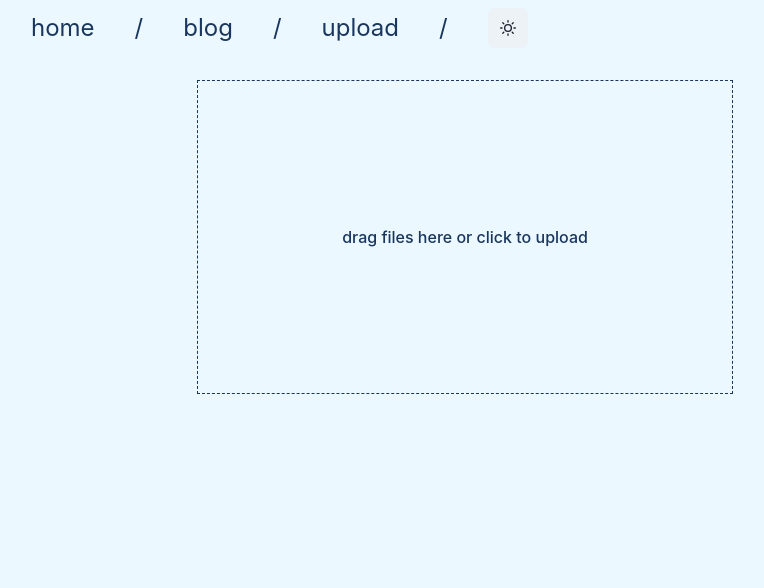
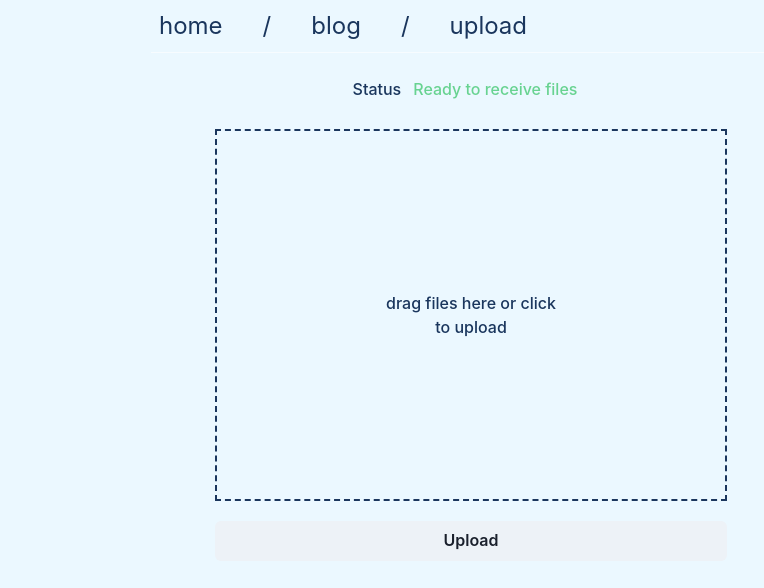
Before and after one commit to persorkki/sihahdus-phoenix, a Next.js app: page /upload in a window 1280 px wide. Shown: the top 588 px of the page, without its empty margins (169-933 px from the left). Built offline with nearby package versions, Linux system fonts and the light colour scheme.

Commit message:
initial uploading work, spinner for loading, some status text thingies

```diff
--- a/components/Layout.js
+++ b/components/Layout.js
@@ -7,10 +7,12 @@ import Navbar from "./Navbar"
 export default function Layout({ children }) {
     return (
         <Center>
-        <Box w="70%">
-        <Navbar/>
-            {children}
-            </Box>
+        <Box minW={"50%"}>
+            <Navbar />
+            <Center>
+                    {children}
+            </Center>
+        </Box>
         </Center>
     )
 }
--- a/components/Navbar.js
+++ b/components/Navbar.js
@@ -15,7 +15,7 @@ export default function Navbar() {
 
     return (
         <>
-        <Box>
+
             <Breadcrumb textAlign={"center"} fontSize="1.5em" p="2" spacing="10" borderRadius={"sm"}>
                 <BreadcrumbItem>
                     <NextLink href='/' passHref>
@@ -34,13 +34,14 @@ export default function Navbar() {
                         <BreadcrumbLink>upload</BreadcrumbLink>
                     </NextLink>
                     </BreadcrumbItem>
+            </Breadcrumb>
+            <Divider borderColor="white" />
+        </>
+    )
+}
 
+/*
                 <BreadcrumbItem>
                         <IconButton onClick={toggleColorMode} aria-label='Dark/Light switch' icon={<SunIcon/>}/>
                 </BreadcrumbItem>
-                </Breadcrumb>
-
-            </Box>
-        </>
-    )
-}
+*/
--- a/package.json
+++ b/package.json
@@ -13,6 +13,8 @@
     "@chakra-ui/react": "^2.3.1",
     "@emotion/react": "^11.10.4",
     "@emotion/styled": "^11.10.4",
+    "axios": "^0.27.2",
+    "formidable": "^2.0.1",
     "framer-motion": "^6.5.1",
     "next": "12.2.5",
     "react": "18.2.0",
--- a/pages/api/hello.js
+++ /dev/null
@@ -1,5 +0,0 @@
-// Next.js API route support: https://nextjs.org/docs/api-routes/introduction
-
-export default function handler(req, res) {
-  res.status(200).json({ name: 'John Doe' })
-}
--- a/pages/upload.js
+++ b/pages/upload.js
@@ -5,14 +5,86 @@ import {
     Center,
     FormControl,
     FormLabel,
+    Button,
+    Spinner
 } from '@chakra-ui/react'
 
-import { useState } from 'react'
+import axios from 'axios'
+import { calcLength } from 'framer-motion';
+import { useEffect, useState } from 'react'
 
 export default function Upload() {
+    const status = {
+        DEFAULT: {
+            text: "Ready to receive files",
+            color: "green.300"
+        },
+
+        //file handling
+        FILE_READY: {
+            text: "File selected and ready to upload",
+            color: "green.300",
+      },
+        FILE_UPLOADING: {
+            text: "Uploading...",
+            color: "green.500"
+        },
+        FILE_UPLOAD_SUCCESS: {
+            text: "Upload complete!",
+            color: "green.300"
+        },
+
+        //errors
+        FILE_UPLOAD_FAILED: {
+            text: "Upload failed!",
+            color: "red.300"
+        },
+    };
+
     const defaultUploadText = "drag files here or click to upload";
     const [uploadText, setUploadText] = useState(defaultUploadText)
+    const [statusText, setStatusText] = useState(status.DEFAULT)
     const [file, setFile] = useState(null)
+    const [fileURI, setFileURI] = useState("")
+    const [buttonFlag, setButtonFlag] = useState(false)
+    const [loading, setLoading] = useState(false)
+
+    const uploadFile = (e) => {
+        console.log("uploading");
+        setStatusText(status.FILE_UPLOADING)
+        setLoading(true)
+        let formData = new FormData();
+        formData.append("tiedosto", file)
+        const headers = {
+            'Content-Type': 'multipart/form-data',
+        }
+        axios.put("/api/upload", formData, headers)
+            .then((res) => {
+                if (res.status == 200) {
+                    console.log(res);
+                    setFileURI(res.data.fileURI)
+                    setStatusText(status.FILE_UPLOAD_SUCCESS)
+                }
+                else {
+                    throw new Error("connection to upload API failed", { cause: res })
+                }
+                setLoading(false)
+            })
+            .catch((err) => {
+                setStatusText(status.FILE_UPLOAD_FAILED)
+                setLoading(false)
+            })
+
+    }
+
+    useEffect(() => {
+        if (file != null) {
+            setButtonFlag(true)
+        }
+        else {
+            setButtonFlag(false)
+        }
+    }, [file])
 
     const uploadChange = (e) => {
         e.stopPropagation()
@@ -27,48 +99,63 @@ export default function Upload() {
             fileObject = e.dataTransfer.files[0]
         else
             return
-
+        setStatusText(status.FILE_READY)
         setFile(fileObject)
-        setUploadText(fileObject.name.length > 52 ?
-            fileObject.name.slice(0, 48) + "..." :
-            fileObject.name)
+        setUploadText(fileObject.name.length > 52
+            ? fileObject.name.slice(0, 45) + "..."
+            : fileObject.name)
     }
 
+    //miksi FormLabelilla oli mr>0??
     return (
-        <div>
-            <Flex justifyContent={"center"} m="6">
+            <Flex justifyContent={"center"} m="6" minW={"lg"} minH={"lg"} maxW={"lg"} maxH={"lg"}>
+            <FormControl onSubmit={(e) => e.preventDefault()} mr="0">
                 <Center>
-                    <FormControl onSubmit={(e) => e.preventDefault()}>
+                    <FormLabel>
+                        Status
+                    </FormLabel>
+                    <FormLabel color={statusText.color}>
+                        {statusText.text}
+                    </FormLabel>
+                </Center>
+                <Center>
+                    { fileURI && <FormLabel>{fileURI}</FormLabel> }
+
+                </Center>
                 <FormLabel
-
+                        textAlign={"center"}
                         htmlFor="fileInput"
-                            _hover={{ color: "blue.700" }}
-                            border={"1px dashed"}
-                            p="9em"
+                        _hover={{ color: "gray.500" }}
+                        _grabbed={{ color: "green.500"}}
+                        border={"2px dashed"}
+                        p="10em"
+                        mr="0"
+                        my="5"
                         onDragOver={(e) => {
                             e.stopPropagation()
                             e.preventDefault()
+
                         }}
                         onDragLeave={(e) => {
                             e.stopPropagation()
                             e.preventDefault()
                         }}
                         onDrop={(e) => {
+                            uploadChange(e)
+                        }}>
+                    { loading ? <Spinner /> :  uploadText}
 
-                                uploadChange(e)
-                            }
-                            }>
-                            {uploadText}
                     </FormLabel>
                     <Input
                         id="fileInput"
-                            onChange={ uploadChange }
+                        onChange={uploadChange}
                         type="file"
                         hidden>
                     </Input>
+                <Button disabled={!buttonFlag} w="100%" onClick={ uploadFile }>Upload</Button>
                 </FormControl>
-                </Center>
         </Flex>
-        </div>
     )
+
+
 }
--- a/themes/theme.js
+++ b/themes/theme.js
@@ -14,6 +14,7 @@ const styles = {
     })
 }
 const components = {
+
 }
 const theme = extendTheme({
     config,
```
Also changed, not shown: 1 other file (tests, documents, lock files or other folders). Lines whose indentation alone changed are shown as unchanged.
